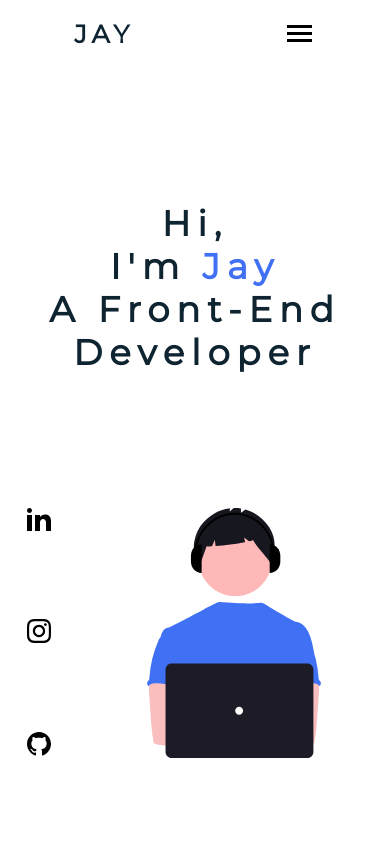
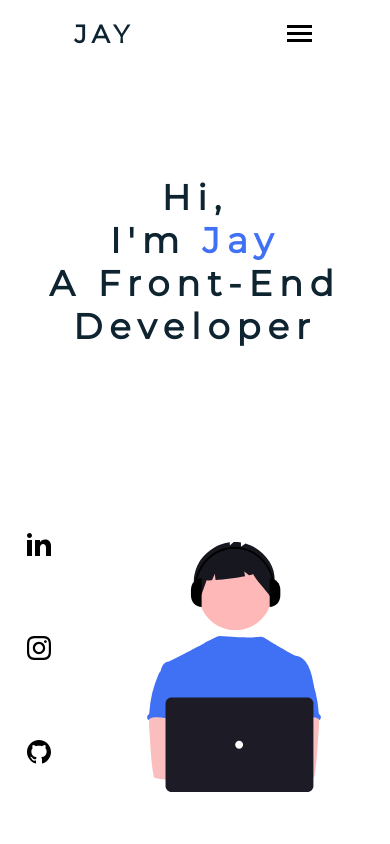
Before and after one commit to jaypatel9800/portfolio, a plain HTML site: page index.html in a window 390 px wide. Drawn offline with Linux system fonts and the light colour scheme.

Commit message:
update page-1

```diff
--- a/style.css
+++ b/style.css
@@ -143,9 +143,10 @@ section {
 .page-1 {
   display: grid;
   grid-template-columns: 0.3fr 0.3fr 0.4fr;
-  grid-template-rows: 0.45fr 0.45fr 0.1fr;
+  grid-template-rows: 0.08fr 0.41fr 0.41fr 0.1fr;
   height: 100vh;
   grid-template-areas:
+    ". . ."
     "main-text main-text main-image"
     "main-text main-text main-image"
     "social-icons . main-image";
@@ -190,13 +191,16 @@ section {
   .page-1 {
     display: grid;
     grid-template-columns: 0.2fr 0.8fr;
-    grid-template-rows: 0.5fr 0.5fr;
+    grid-template-rows: 8vh 46vh 46vh;
     grid-template-areas:
+      ". ."
       "main-text main-text"
       "social-icons main-image";
   }
   .main-text {
-    justify-content: flex-end;
+    display: flex;
+    flex-direction: column;
+    justify-content: center;
     align-items: center;
     text-align: center;
   }
@@ -207,7 +211,11 @@ section {
     flex-direction: column;
   }
   .main-image {
-    place-items: center;
+    display: flex;
+    height: 50vh;
+    justify-content: center;
+    flex-direction: column;
+    align-items: center;
   }
   .main-image img {
     width: 200px;
@@ -220,7 +228,7 @@ section {
 .page-2 {
   display: grid;
   grid-template-columns: 0.4fr 0.6fr;
-  grid-template-rows: 0.08fr 0.22fr 0.5fr 0.2fr;
+  grid-template-rows: 8vh 22vh 50vh 20vh;
   height: 100vh;
   grid-template-areas:
     ". ."
```
